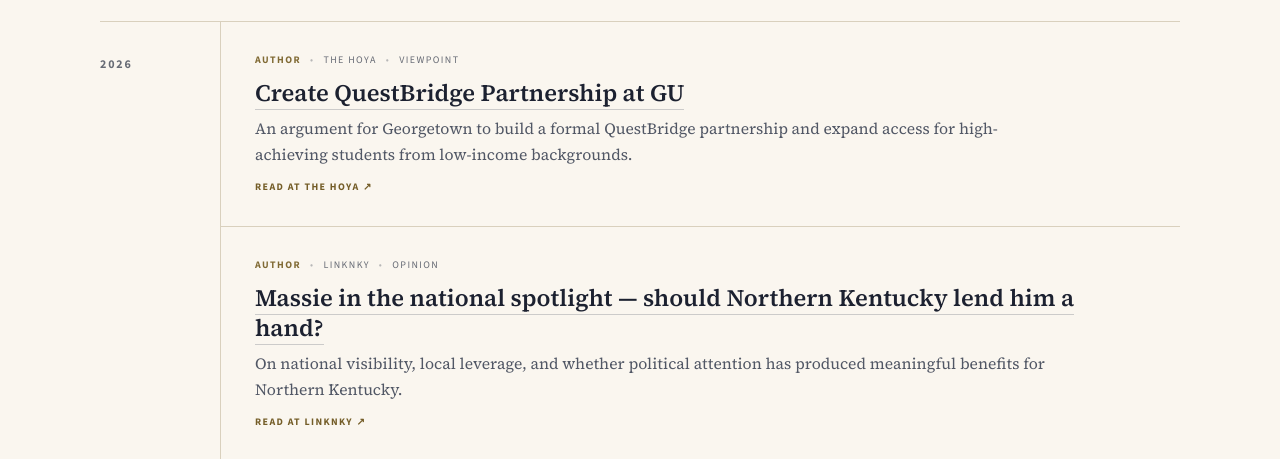
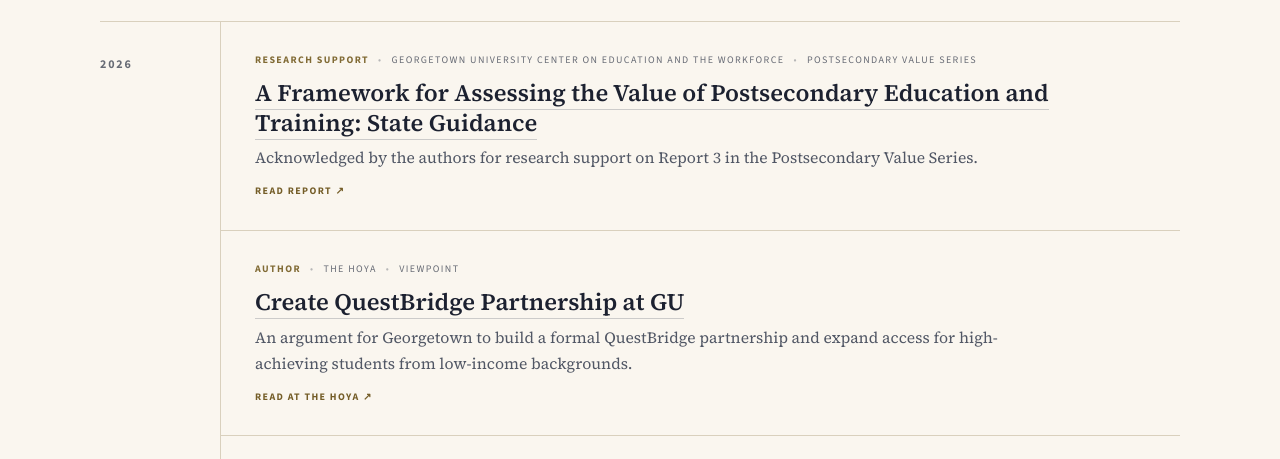
Before and after one commit to codyaresbaynori/codyaresbaynori.github.io, a plain HTML site: page writing/index.html in a window 1280 px wide. Shown: the part 632-1091 px from the top of the page. Drawn offline with nearby package versions, Linux system fonts and the light colour scheme.

Commit message:
Add CEW State Guidance to writing archive

```diff
--- a/writing/index.html
+++ b/writing/index.html
@@ -480,6 +480,12 @@
   <section class="year-block" data-year-block>
     <div class="year">2026</div>
     <div class="entries">
+      <article class="item" data-type="research">
+        <div class="meta"><span class="role">Research Support</span><span class="dot">•</span><span>Georgetown University Center on Education and the Workforce</span><span class="dot">•</span><span>Postsecondary Value Series</span></div>
+        <h3 class="title"><a href="https://cew.georgetown.edu/wp-content/uploads/cew-postsecondary_value-state_guide.pdf" target="_blank" rel="noopener">A Framework for Assessing the Value of Postsecondary Education and Training: State Guidance</a></h3>
+        <p class="desc">Acknowledged by the authors for research support on Report 3 in the Postsecondary Value Series.</p>
+        <div class="action"><a href="https://cew.georgetown.edu/wp-content/uploads/cew-postsecondary_value-state_guide.pdf" target="_blank" rel="noopener">Read report ↗</a></div>
+      </article>
       <article class="item" data-type="opinion">
         <div class="meta"><span class="role">Author</span><span class="dot">•</span><span>The Hoya</span><span class="dot">•</span><span>Viewpoint</span></div>
         <h3 class="title"><a href="https://thehoya.com/opinion/opinion-top/viewpoint-create-questbridge-partnership-at-gu/" target="_blank" rel="noopener">Create QuestBridge Partnership at GU</a></h3>
```
